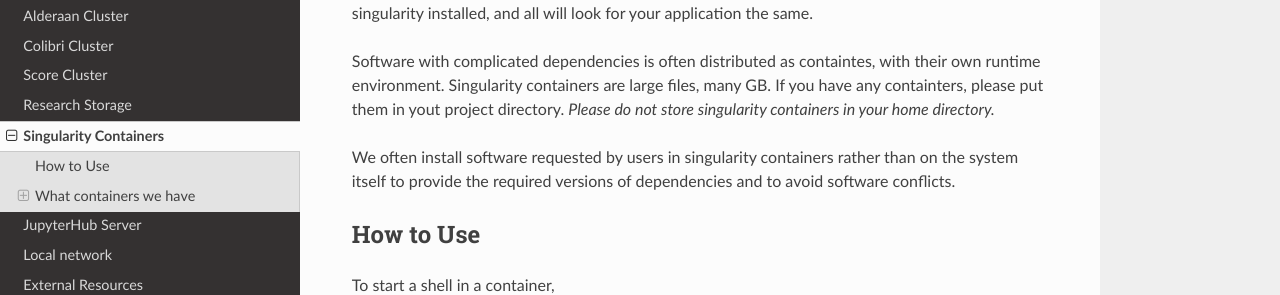
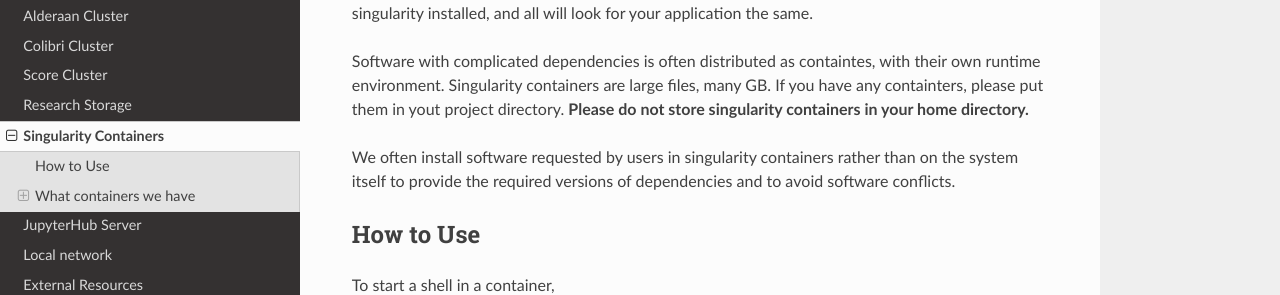
Before and after one commit to ccmucdenver/ccm-docs, an MkDocs documentation site: the page built from docs/singularity.md, in a window 1280 px wide. Shown: the part 254-549 px from the top of the page. Built offline with MkDocs 1.6.1, drawn with Linux system fonts in a browser that asks for light colours; nearby versions of some CDN libraries.

```diff
--- a/docs/singularity.md
+++ b/docs/singularity.md
@@ -2,7 +2,7 @@
 
 A singularity container provides a custom environment to run an application with all of its dependencies. It avoids conflicts when different applications require different versions of libraries or other dependences, and it makes yoiur comutations reproducible. You can even copy a container to another machine with different versions of software (with some limitations of course) with singularity installed, and all will look for your application the same.
 
-Software with complicated dependencies is often distributed as containtes, with their own runtime environment. Singularity containers are large files, many GB. If you have any containters, please put them in yout project directory. *Please do not store singularity containers in your home directory.*
+Software with complicated dependencies is often distributed as containtes, with their own runtime environment. Singularity containers are large files, many GB. If you have any containters, please put them in yout project directory. **Please do not store singularity containers in your home directory.**
 
 We often install software requested by users in singularity containers rather than on the system itself to provide the required versions of dependencies and to avoid software conflicts.
 
```
